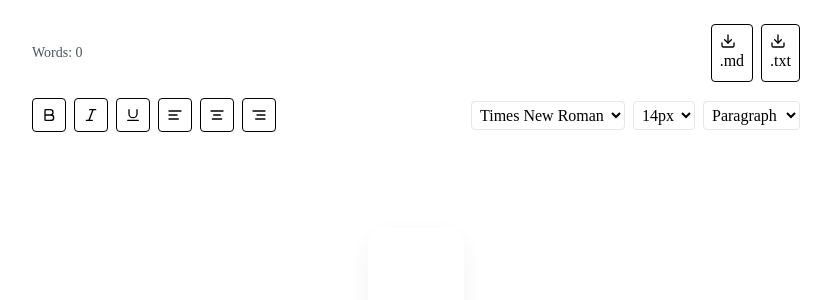
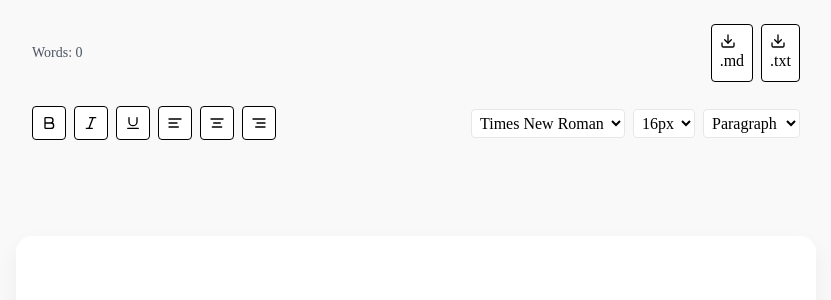
Before and after one commit to abhidj0090/Writer, a React (Vite) app: page / in a window 1280 px wide. Shown: the top 300 px of the page, without its empty margins (224-1055 px from the left). Built offline with nearby package versions, Linux system fonts and the light colour scheme.

Commit message:
Update App.jsx

```diff
--- a/src/App.jsx
+++ b/src/App.jsx
@@ -3,7 +3,7 @@ import { Bold, Italic, Underline, AlignLeft, AlignCenter, AlignRight, Download }
 
 export default function WritingApp() {
   const editorRef = useRef(null);
-  const [fontSize, setFontSize] = useState(14);
+  const [fontSize, setFontSize] = useState(16);
   const [wordCount, setWordCount] = useState(0);
   const [fontFamily, setFontFamily] = useState("Times New Roman, serif");
 
@@ -53,9 +53,9 @@ export default function WritingApp() {
   };
 
   return (
-    <div className="min-h-screen bg-white flex flex-col items-center p-6">
-      {/* Top bar: word count + export */}
-      <div className="flex justify-between items-center w-full max-w-3xl mb-4">
+    <div className="min-h-screen bg-[#f9f9f9] flex flex-col items-center p-6">
+      {/* Word count & export */}
+      <div className="flex justify-between items-center w-full max-w-3xl mb-6">
         <span className="text-sm text-gray-600">Words: {wordCount}</span>
         <div className="flex gap-2">
           <button onClick={() => exportFile("md")} className="p-2 border rounded hover:bg-gray-50">
@@ -76,7 +76,7 @@ export default function WritingApp() {
         <button onClick={() => exec("justifyCenter")} className="p-2 border rounded hover:bg-gray-50"><AlignCenter className="w-4 h-4" /></button>
         <button onClick={() => exec("justifyRight")} className="p-2 border rounded hover:bg-gray-50"><AlignRight className="w-4 h-4" /></button>
 
-        {/* Font Family Dropdown */}
+        {/* Font family */}
         <select
           value={fontFamily}
           onChange={(e) => setFontFamily(e.target.value)}
@@ -89,7 +89,7 @@ export default function WritingApp() {
           <option value="Verdana, sans-serif">Verdana</option>
         </select>
 
-        {/* Font Size Dropdown */}
+        {/* Font size */}
         <select
           value={fontSize}
           onChange={(e) => setFontSize(Number(e.target.value))}
@@ -113,18 +113,17 @@ export default function WritingApp() {
         </select>
       </div>
 
-      {/* Editor */}
-      <div className="editor-container w-full max-w-3xl mx-auto"
-        ref={editorRef}
-        contentEditable
-        suppressContentEditableWarning
-        onInput={handleInput}
-        style={{
-          fontFamily: fontFamily,
-          fontSize: fontSize + "px",
-        }}
-        className="editor-container"
-      />
+      {/* Editor container */}
+      <div className="editor-container w-full max-w-3xl mx-auto bg-white rounded-2xl p-6 shadow-lg">
+        <div
+          ref={editorRef}
+          contentEditable
+          suppressContentEditableWarning
+          onInput={handleInput}
+          className="editor outline-none whitespace-pre-wrap min-h-[400px] leading-relaxed"
+          style={{ fontSize: fontSize + "px", fontFamily }}
+        />
+      </div>
     </div>
   );
 }
```
